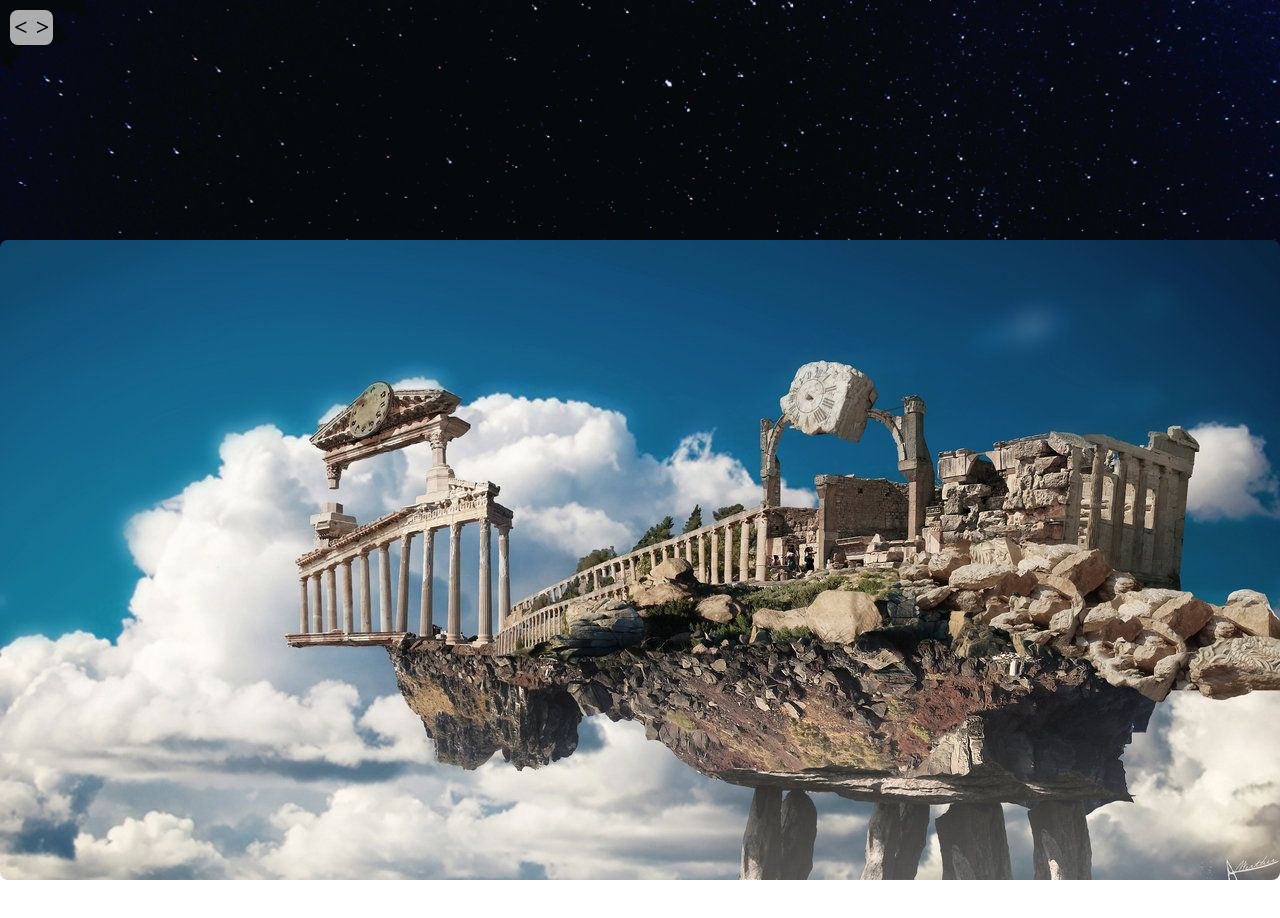
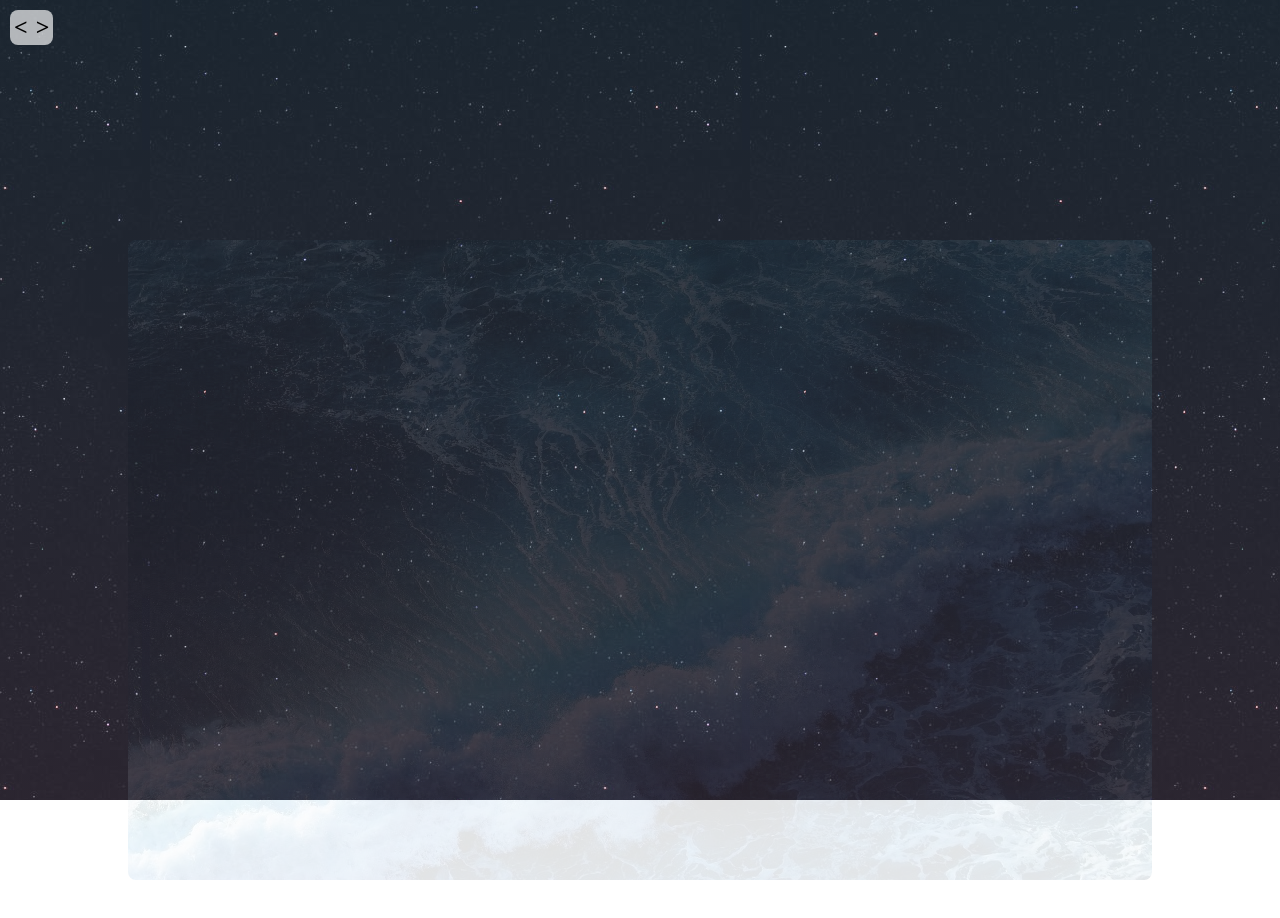
Before and after one commit to guilhermerodrigues680/vue-animated-slide-show, a Vue app: page / in a window 1280 px wide. Built offline with nearby package versions, Linux system fonts and the light colour scheme.

Commit message:
Implementado vue transitions e animação de fundo

```diff
--- a/src/views/LandingPage.vue
+++ b/src/views/LandingPage.vue
@@ -1,10 +1,19 @@
 <template>
   <div class="page-container">
-    <ImageCard
-      :imgurl="imageList[currentImage].imgUrl"
-      :title="imageList[currentImage].title"
-      :text="imageList[currentImage].text"
-    />
+    <transition
+      appear
+      name="fade"
+      mode="out-in"
+      @after-enter="afterEnter"
+      @after-appear="afterEnter"
+    >
+      <ImageCard class="image-card"
+        :imgurl="imageList[currentImage].imgUrl"
+        :title="imageList[currentImage].title"
+        :text="imageList[currentImage].text"
+        :key="currentImage"
+      />
+    </transition>
   </div>
 </template>
 
@@ -26,7 +35,23 @@ export default {
       { imgUrl: require('@/assets/demo-img-4.jpg'), title: 'demo-img-4', text: 'Imagem demo 4' },
     ],
     currentImage: 0,
+    intervalMs: 1000,
   }),
+
+  methods: {
+    afterEnter(/*el*/) {
+      console.debug('afterEnter()');
+      setTimeout(() => this.nextImage(), this.intervalMs);
+    },
+    nextImage() {
+      const imageListLastIdx = this.imageList.length - 1;
+      this.currentImage = this.currentImage + 1 > imageListLastIdx ? 0 : this.currentImage + 1;
+    },
+    previousImage() {
+      const imageListLastIdx = this.imageList.length - 1;
+      this.currentImage = this.currentImage - 1 < 0 ? imageListLastIdx : this.currentImage - 1;
+    },
+  }
 }
 </script>
 
@@ -35,9 +60,45 @@ export default {
   display: grid;
   grid-template-rows: 100vh;
   place-items: center;
-  background: #157bad url('~@/assets/night-sky.jpg') no-repeat;
-  background-size: cover;
+  background-color: #111111;
+  background-image: url('~@/assets/night-sky-texture.jpg');
+  /* background-image: linear-gradient(to top, #e0c3fc40, #8ec5fc40), url('~@/assets/night-sky-texture.jpg'); */
   color: white;
   font-family: sans-serif;
+  position: relative;
+  animation: night-sky-moving 30s linear infinite;
+}
+
+.page-container::before {
+  content: "";
+  z-index: 1;
+  display: block;
+  position: absolute;
+  width: 100%;
+  height: 100%;
+  background: linear-gradient(to top, #e0c3fc30, #8ec5fc30);
+  /* background: linear-gradient(to top, var(--from, #e0c3fc30), var(--to, #8ec5fc30)); */
+}
+
+.image-card {
+  z-index: 10;
+}
+
+@keyframes night-sky-moving {
+  to {
+    /* dimensões da textura */
+    background-position: 600px 600px;
+  }
+}
+
+/* ============ Vue Transition ============ */
+.fade-enter-active,
+.fade-leave-active {
+  transition: opacity 1.5s;
+}
+
+.fade-enter,
+.fade-leave-to {
+  opacity: 0;
 }
 </style>
```
Also changed, not shown: src/assets/night-sky-texture.jpg (added), src/assets/night-sky.jpg (deleted).
